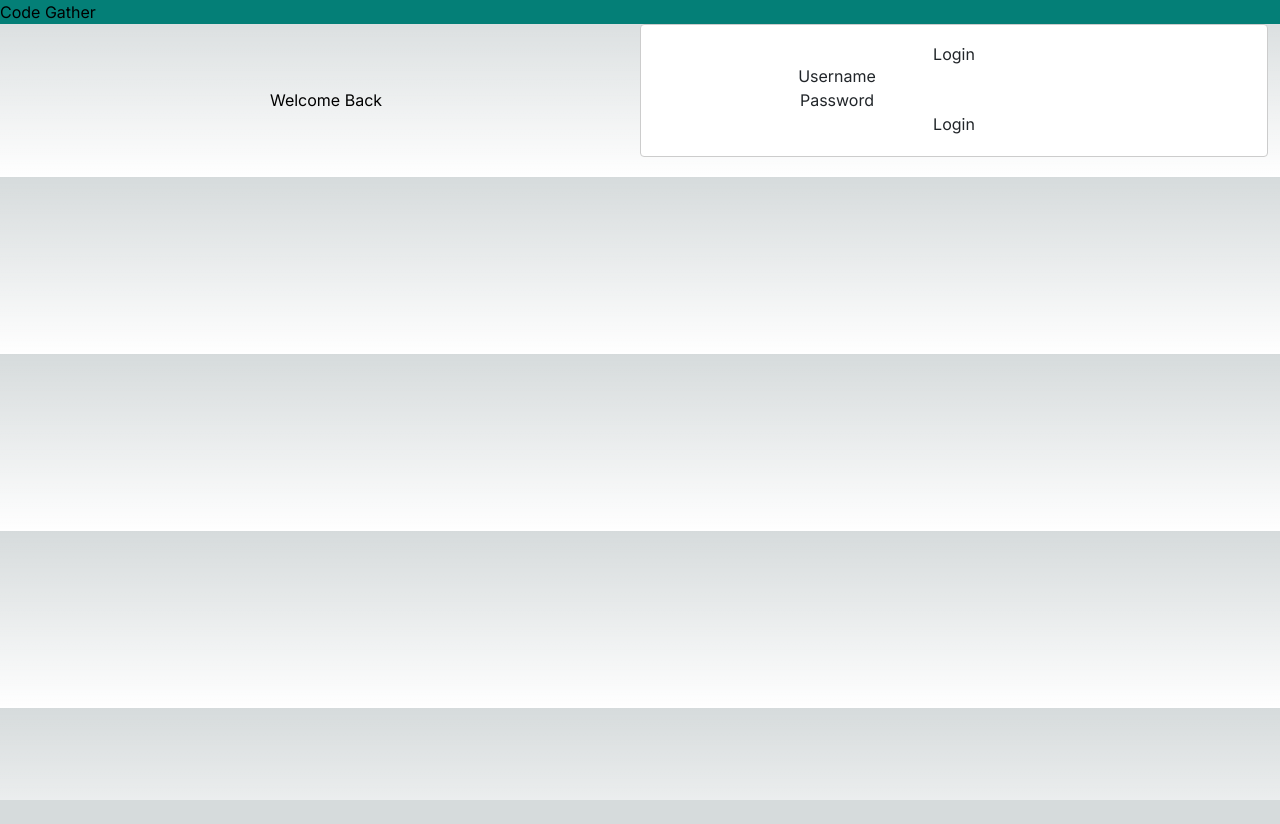
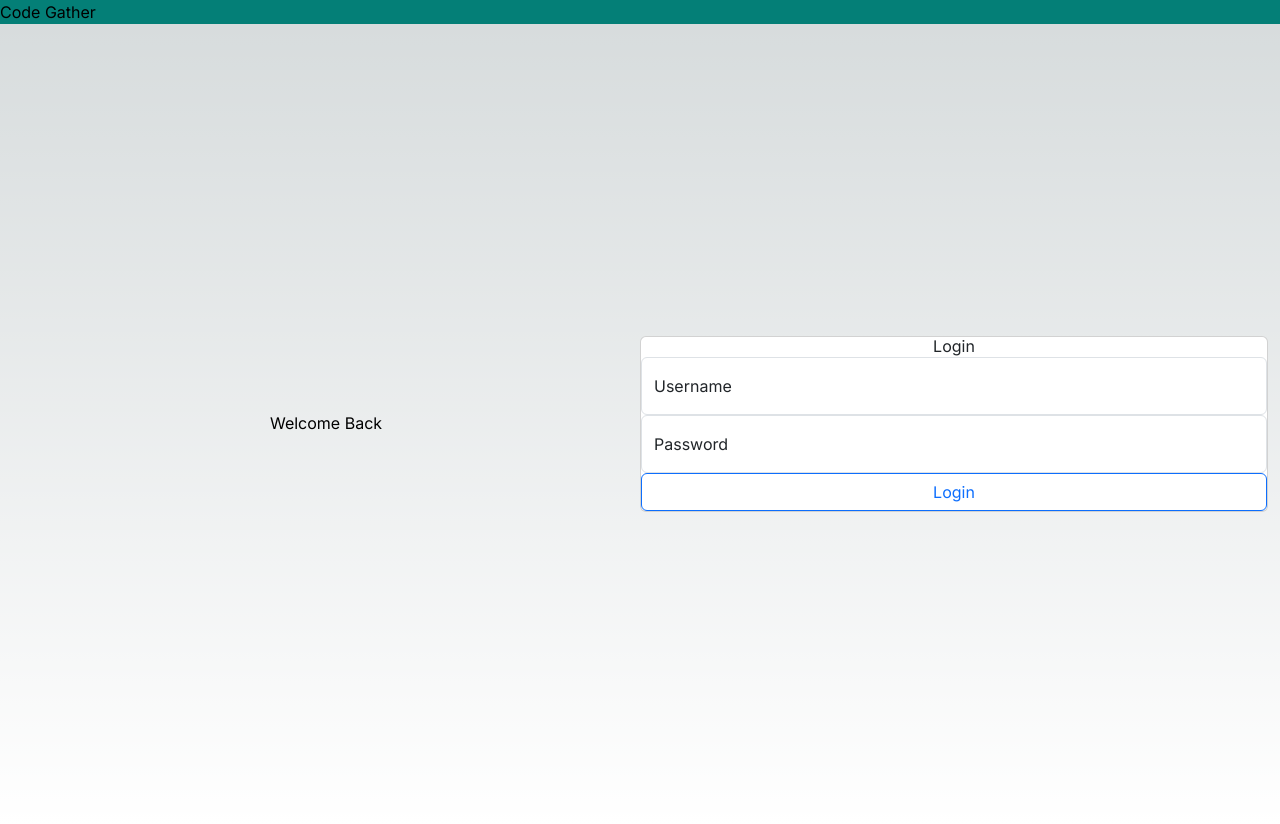
Before and after one commit to diclebahceli/codegather, a Next.js app in the folder Frontend/codegather/: page /pages/login in a window 1280 px wide. Before the commit the page ends 800 px from the top, so only its background shows below. Built offline with nearby package versions, Linux system fonts and the light colour scheme.

Commit message:
Feat: Change the login page

```diff
--- a/Frontend/codegather/src/app/components/button/Button.tsx
+++ b/Frontend/codegather/src/app/components/button/Button.tsx
@@ -1,13 +1,12 @@
-import React from 'react';
-
+import React from "react";
 
 type ButtonProps = {
-  children: JSX.Element
-}
+  children: JSX.Element;
+};
 
-const Button = ({children}: ButtonProps) => {
+const Button = ({ children }: ButtonProps) => {
   return (
-    <button>
+    <button type="button" className="btn btn-outline-primary">
       {children}
     </button>
   );
--- a/Frontend/codegather/src/app/components/card/Card.tsx
+++ b/Frontend/codegather/src/app/components/card/Card.tsx
@@ -1,20 +1,8 @@
 // components/Card.js
-import React from 'react';
+import React from "react";
 
 const Card = ({ children }: { children: React.ReactNode }) => {
-  return (
-    <div className="card">
-      {children}
-      <style jsx>{`
-        .card {
-          border: 1px solid #ccc;
-          border-radius: 4px;
-          padding: 20px;
-          margin-bottom: 20px;
-        }
-      `}</style>
-    </div>
-  );
+  return <div className="card">{children}</div>;
 };
 
 export default Card;
--- a/Frontend/codegather/src/app/components/input_field/InputField.tsx
+++ b/Frontend/codegather/src/app/components/input_field/InputField.tsx
@@ -1,4 +1,4 @@
-import React, { Component } from 'react';
+import React, { Component } from "react";
 
 interface InputFieldProps {
   type: string;
@@ -11,9 +11,16 @@ class InputField extends Component<InputFieldProps> {
     const { type, name, label, ...rest } = this.props;
 
     return (
-      <div>
+      <div className="form-floating">
+        <input
+          type={type}
+          id={name}
+          name={name}
+          placeholder={label}
+          {...rest}
+          className="form-control"
+        />
         <label htmlFor={name}>{label}</label>
-        <input type={type} id={name} name={name} {...rest} />
       </div>
     );
   }
--- a/Frontend/codegather/src/app/pages/login/page.module.css
+++ /dev/null
@@ -1,15 +0,0 @@
-/* styles/LoginPage.module.css */
-
-.container {
-    width: 100%;
-    flex-direction: row;
-  padding: 10px;
-  display: flex;
-  align-items: center;
-  }
-
-  .item {
-    width: 100px;
-  padding: 10px;
-    text-align: left;
-  }
--- a/Frontend/codegather/src/app/pages/login/page.tsx
+++ b/Frontend/codegather/src/app/pages/login/page.tsx
@@ -5,6 +5,7 @@ import InputField from "../../components/input_field/InputField";
 import Button from "../../components/button/Button";
 import Card from "../../components/card/Card";
 import Header from "@/app/components/header/Header";
+import styles from "./page.module.css";
 
 const login = () => {
   const handleSubmit = (event: React.FormEvent<HTMLFormElement>) => {
@@ -15,8 +16,9 @@ const login = () => {
   return (
     <div>
       <Header />
-      <div className="container text-center">
-        <div className=" d-flex flex-row align-items-center h-100">
+      <div className="d-flex align-items-center justify-content-center vh-100">
+        <div className="container text-center main-content">
+          <div className="d-flex flex-row align-items-center h-100">
             <div className="col">
               <h1>Welcome Back</h1>
             </div>
@@ -24,7 +26,11 @@ const login = () => {
               <Card>
                 <h2>Login</h2>
                 <InputField type="text" name="username" label="Username" />
-              <InputField type="password" name="password" label="Password" />
+                <InputField
+                  type="password"
+                  name="floatingPassword"
+                  label="Password"
+                />
                 <Button>
                   <span>Login</span>
                 </Button>
@@ -33,6 +39,7 @@ const login = () => {
           </div>
         </div>
       </div>
+    </div>
   );
 };
 
--- a/Frontend/package.json
+++ /dev/null
@@ -1,6 +0,0 @@
-{
-  "dependencies": {
-    "bootstrap": "^5.3.2",
-    "next": "^14.1.0"
-  }
-}
```
Also changed, not shown: Frontend/codegather/package.json (+6 -5 lines), 2 other files (tests, documents, lock files or other folders). Lines whose indentation alone changed are shown as unchanged.
